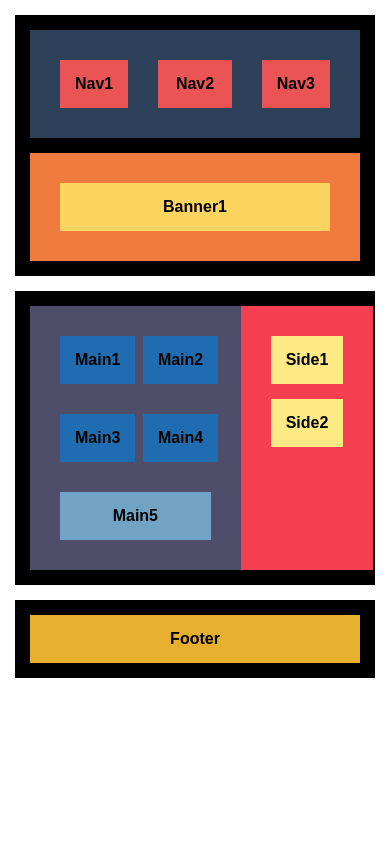
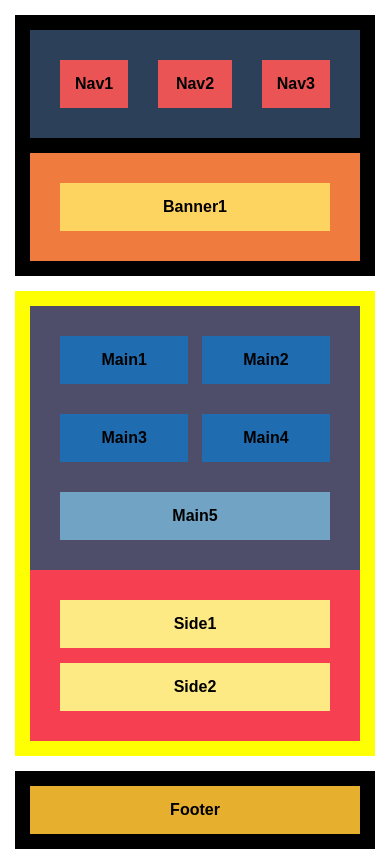
Before and after one commit to PacMM79/Exercici1, a plain HTML site: page index.html in a window 390 px wide. Drawn offline with Linux system fonts and the light colour scheme.

Commit message:
Add Pad screen version

```diff
--- a/style.css
+++ b/style.css
@@ -93,3 +93,13 @@ body {
     background-color: #E6AF2E;
     padding: 15px;
 }
+/* Medium devices (landscape tablets, 768px and down) */
+@media only screen and (max-width: 768px) {
+.mainbox  {
+    background-color: #FEFF03;
+    display: block;
+    }
+.main, .main_side {
+    width: auto;
+    }
+}
```
